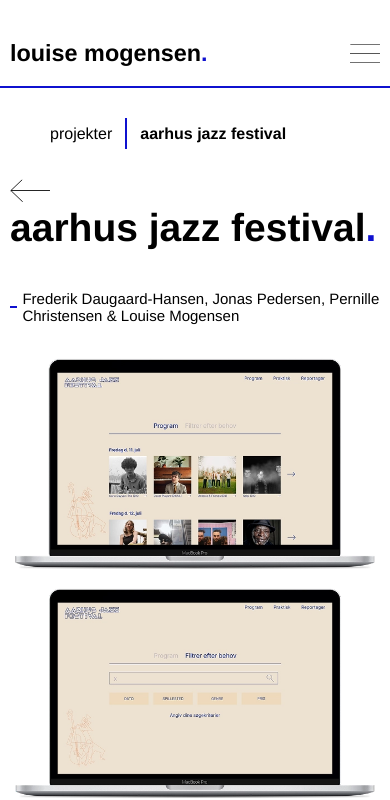
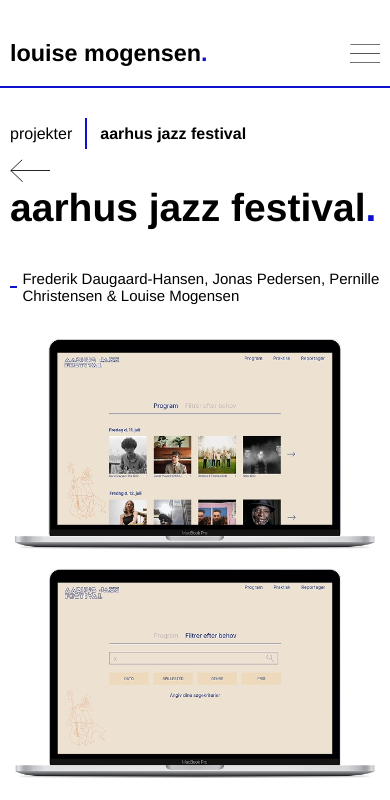
Before and after one commit to louisemogensenn/portfolioPartTo, a plain HTML site: page aajf.html in a window 390 px wide. Shown: the top 800 px of the page. Drawn offline with Linux system fonts and the light colour scheme.

Commit message:
Ændring i margin på trace

```diff
--- a/css/styles.css
+++ b/css/styles.css
@@ -128,7 +128,8 @@ a {
 
 @media (max-width: 1200px) {
     .trace {
-        margin-top: 0;
+        margin: 0;
+        margin-bottom: 10px;
     }
 }
 
```
Also changed, not shown: 1 other file.
